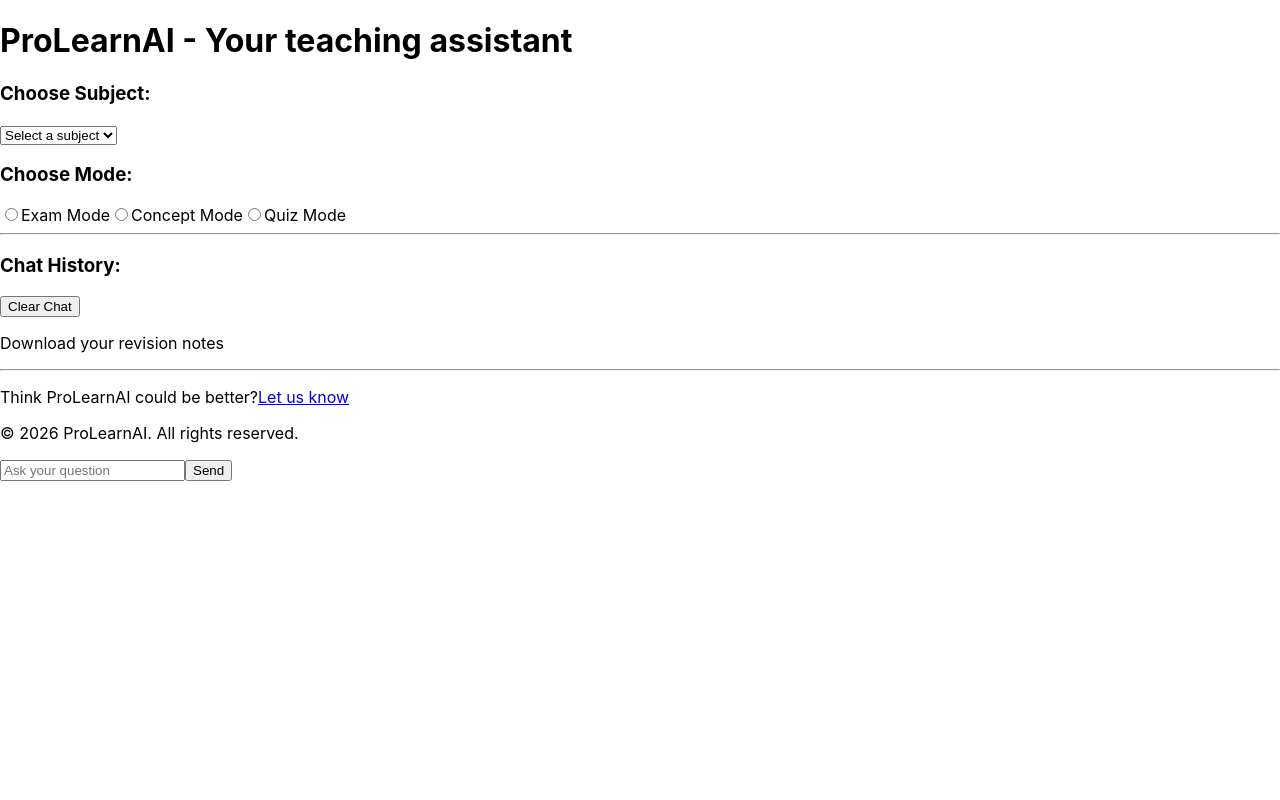
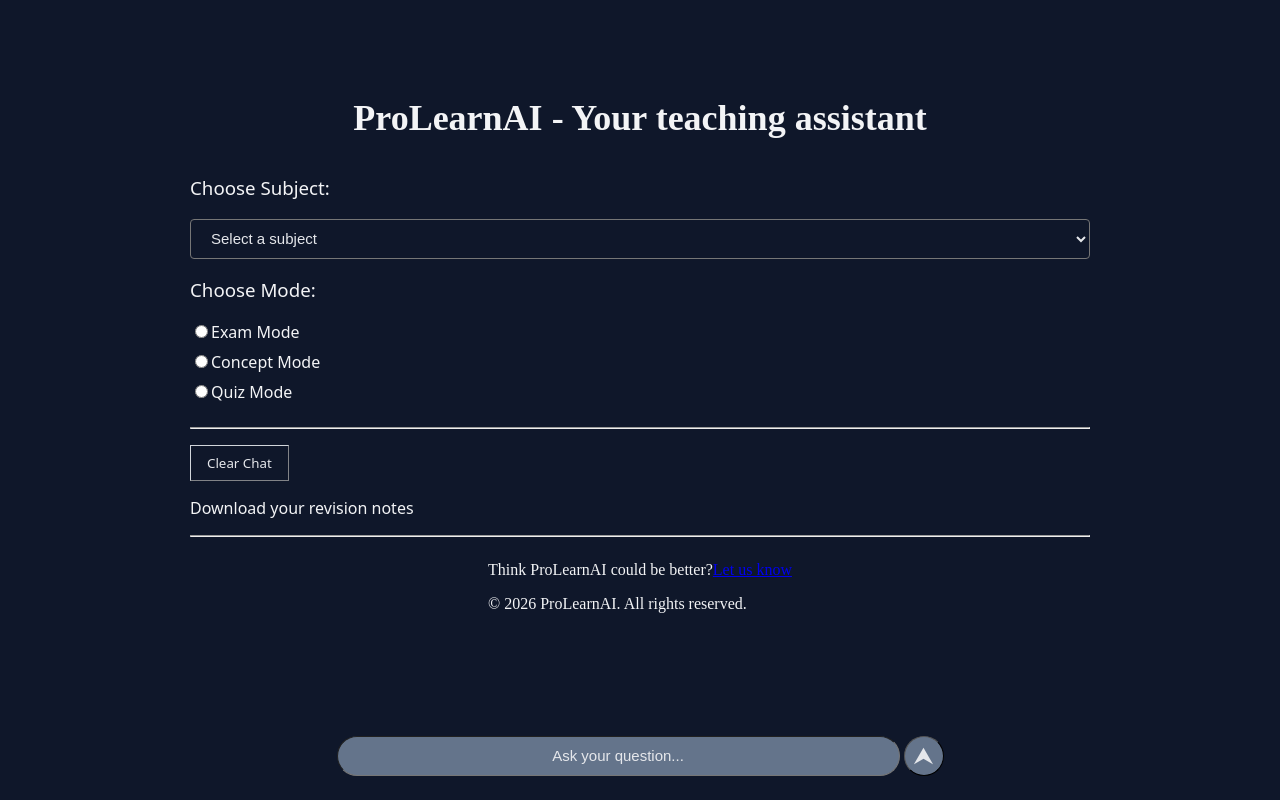
Before and after one commit to Shiwaangee/ProLearnAI, a React (Create React App) app: page / in a window 1280 px wide. Built offline with nearby package versions, Linux system fonts and the light colour scheme.

Commit message:
basic style added

```diff
--- /dev/null
+++ b/postcss.config.js
@@ -0,0 +1,6 @@
+module.exports = {
+  plugins: {
+    tailwindcss: {},
+    autoprefixer: {},
+  },
+}
--- a/src/App.css
+++ /dev/null
@@ -1,38 +0,0 @@
-.App {
-  text-align: center;
-}
-
-.App-logo {
-  height: 40vmin;
-  pointer-events: none;
-}
-
-@media (prefers-reduced-motion: no-preference) {
-  .App-logo {
-    animation: App-logo-spin infinite 20s linear;
-  }
-}
-
-.App-header {
-  background-color: #282c34;
-  min-height: 100vh;
-  display: flex;
-  flex-direction: column;
-  align-items: center;
-  justify-content: center;
-  font-size: calc(10px + 2vmin);
-  color: white;
-}
-
-.App-link {
-  color: #61dafb;
-}
-
-@keyframes App-logo-spin {
-  from {
-    transform: rotate(0deg);
-  }
-  to {
-    transform: rotate(360deg);
-  }
-}
--- a/src/App.js
+++ b/src/App.js
@@ -1,4 +1,6 @@
 import React, { useState } from "react";
+import './index.css';
+
 function App() {
   const [subjects, setSubjects] = useState("");
   const [customSubject, setCustomSubject] = useState("");
@@ -44,12 +46,17 @@
   }
 
   return (
-    <div>
+    <div className = "bg-slate-900 text-gray-100 min-h-screen flex flex-col items-center">
+      <div className = "pt-20 text-lg">
         <h1>ProLearnAI - Your teaching assistant</h1>
+      </div>
 
-      <h3>Choose Subject:</h3>
-      <select value = {subjects} onChange = {(e) => setSubjects(e.target.value)}>
-        <option value = "" > Select a subject </option>
+      <div className = "w-full max-w-[900px] mx-auto text-md">
+      <h3 className = "font-sans font-extralight">Choose Subject:</h3>
+      <select value = {subjects} onChange = {(e) => setSubjects(e.target.value)}
+        className = "border rounded w-full h-10 bg-slate-900 text-[15px] text-gray-200 px-4"
+      >
+        <option value = ""> Select a subject </option>
         <option value = "English" > English </option>
         <option value = "DSA" > DSA </option>
         <option value = "Physics" > Physics </option>
@@ -61,10 +68,13 @@
           placeholder = "Enter subject"
           value = {customSubject}
           onChange = {(e) => setCustomSubject(e.target.value)}
+          className = "font-sans"
         />: null
       }
 
-      <h3>Choose Mode:</h3>
+      <div className = "mb-6">
+      <h3 className = "font-sans font-extralight">Choose Mode:</h3>
+      <div className = "flex flex-col gap-2 font-sans ">
         <label>
           <input
             type = "radio"
@@ -95,10 +105,12 @@
           Quiz Mode
         </label>
 
+      </div>
+      </div>
       <hr/>
 
-      <h3>Chat History:</h3>
-      <div>
+      {/* <h3>Chat History:</h3> */}
+      <div className = "font-sans">
         {history.map((msg, i) => (
           <p key={i}>
             <strong>{msg.role}:</strong> {msg.content}
@@ -106,24 +118,28 @@
         ))}
       </div>
 
-      <button>Clear Chat</button>
-      <p>Download your revision notes</p>
+      <button className = "font-sans font-extralight bg-slate-900 text-gray-200 mt-2 border border-gray-300 py-2 px-4">Clear Chat</button>
+      <p className = "font-sans font-extralight">Download your revision notes</p>
       <hr/>
+      </div>
 
       <footer>
-        <p>Think ProLearnAI could be better?<a href="mailto:shiwaangee@gmail.com">Let us know</a></p>
+        <p>Think ProLearnAI could be better?<a href="mailto: shiwaangee@gmail.com">Let us know</a></p>
         <p>© 2026 ProLearnAI. All rights reserved.</p>
       </footer>
 
+      <div className = "flex fixed bottom-0 mb-6 h-10">
         <input
           type = "text"
-        placeholder = "Ask your question"
+          placeholder = "Ask your question..."
           value = {question}
           onChange = {(e) => setQuestion(e.target.value)}
+          className = "px-48 border rounded-full bg-slate-500 placeholder-gray-200 placeholder:text-[15px]  placeholder:text-center mr-1"
         />
-      <button onClick = {handleSend}>
-        Send
+        <button onClick = {handleSend} className = "border rounded-full w-10 text-2xl  bg-slate-500 text-gray-200">
+          ⮝
         </button>
+      </div>
     </div>
   );
 }
--- a/src/index.css
+++ b/src/index.css
@@ -1,13 +1,6 @@
+/* @tailwind base; */
+@tailwind components;
+@tailwind utilities;
 body {
   margin: 0;
-  font-family: -apple-system, BlinkMacSystemFont, 'Segoe UI', 'Roboto', 'Oxygen',
-    'Ubuntu', 'Cantarell', 'Fira Sans', 'Droid Sans', 'Helvetica Neue',
-    sans-serif;
-  -webkit-font-smoothing: antialiased;
-  -moz-osx-font-smoothing: grayscale;
 }
-
-code {
-  font-family: source-code-pro, Menlo, Monaco, Consolas, 'Courier New',
-    monospace;
-}
--- /dev/null
+++ b/tailwind.config.js
@@ -0,0 +1,10 @@
+// tailwind.config.js
+module.exports = {
+  content: [
+    "./src/**/*.{js,jsx,ts,tsx}", // all React files
+  ],
+  theme: {
+    extend: {},
+  },
+  plugins: [],
+};
```
Lines whose indentation alone changed are shown as unchanged.
